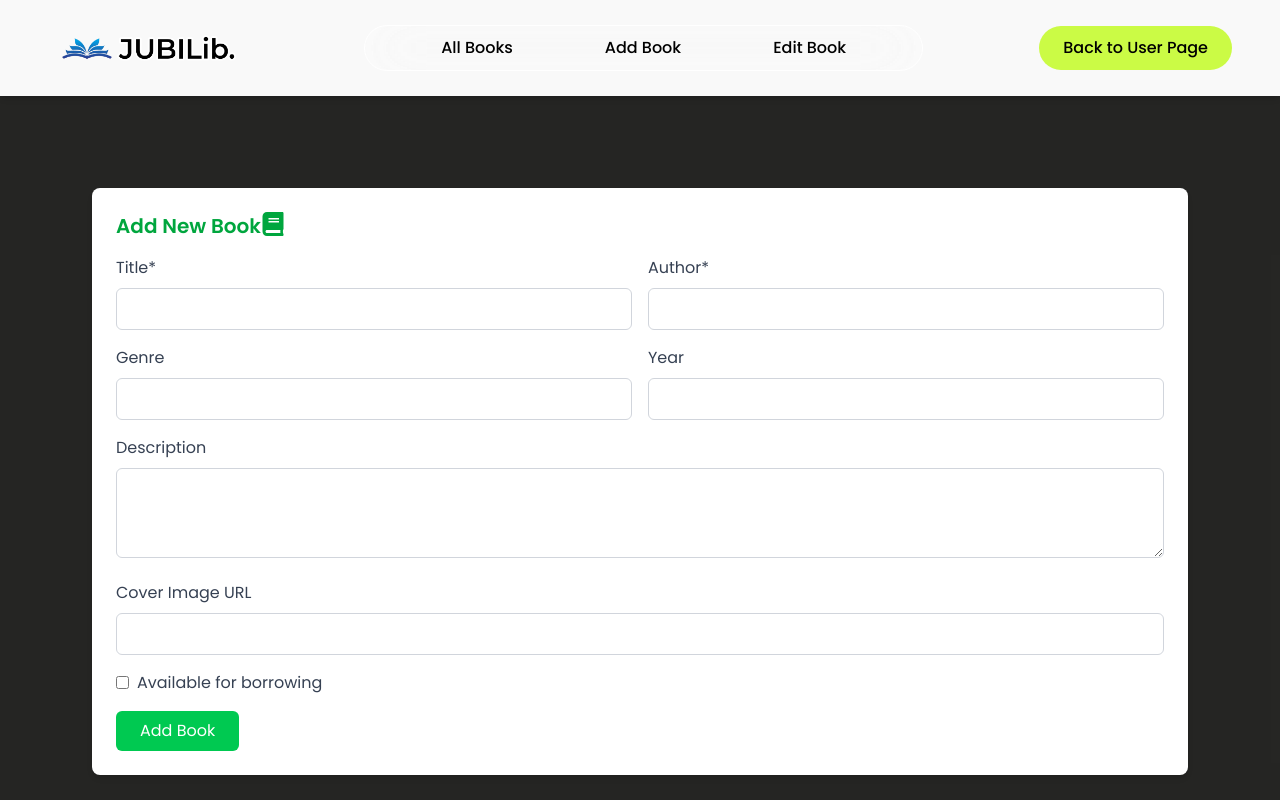
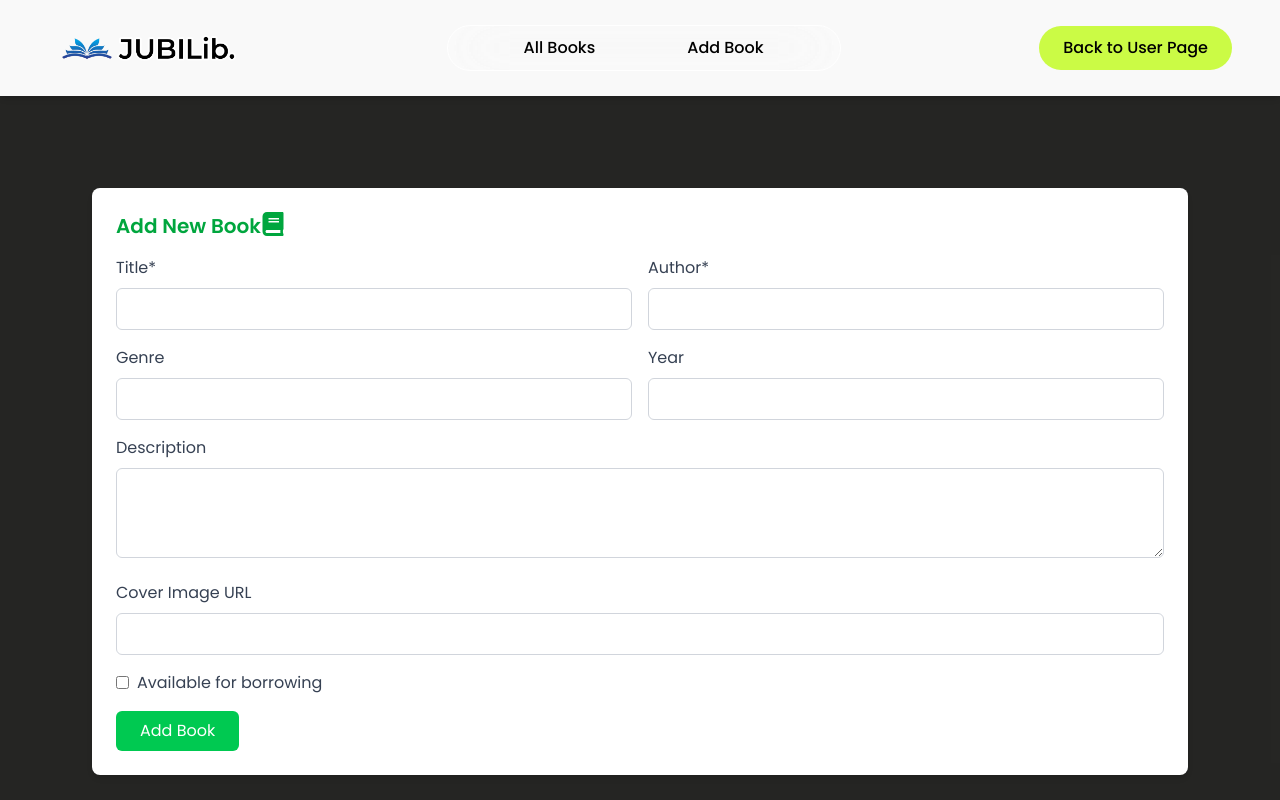
Before and after one commit to JIBU-Library-Project/JUBI-Front-End, a React (Vite) app: page /add-book in a window 1280 px wide. Shown: the top 800 px of the page. Built offline with nearby package versions, Linux system fonts and the light colour scheme.

Commit message:
Removed Edit Form

```diff
--- a/src/components/AdminNavBar.jsx
+++ b/src/components/AdminNavBar.jsx
@@ -28,14 +28,14 @@ const AdminNavBar = () => {
             </Link>
           </li>
 
-          <li>
+          {/* <li>
             <Link
               to="/edit-book"
               className=" px-4 py-2 font-medium hover:bg-[#cdf44b] hover:text-[#1a1c19] rounded-full transition"
             >
               Edit Book
             </Link>
-          </li>
+          </li> */}
         </ul>
       </div>
 
--- a/src/pages/AdminPage.jsx
+++ b/src/pages/AdminPage.jsx
@@ -1,6 +1,6 @@
 import React from 'react'
 import PagesLayoutAdmin from '../layouts/PagesLayoutAdmin'
-import libimg1 from "../assets/library-cuate.png"
+import libimg1 from "../assets/Library-cuate.png"
 import { Link } from 'react-router'
 
 const AdminPage = () => {
```
